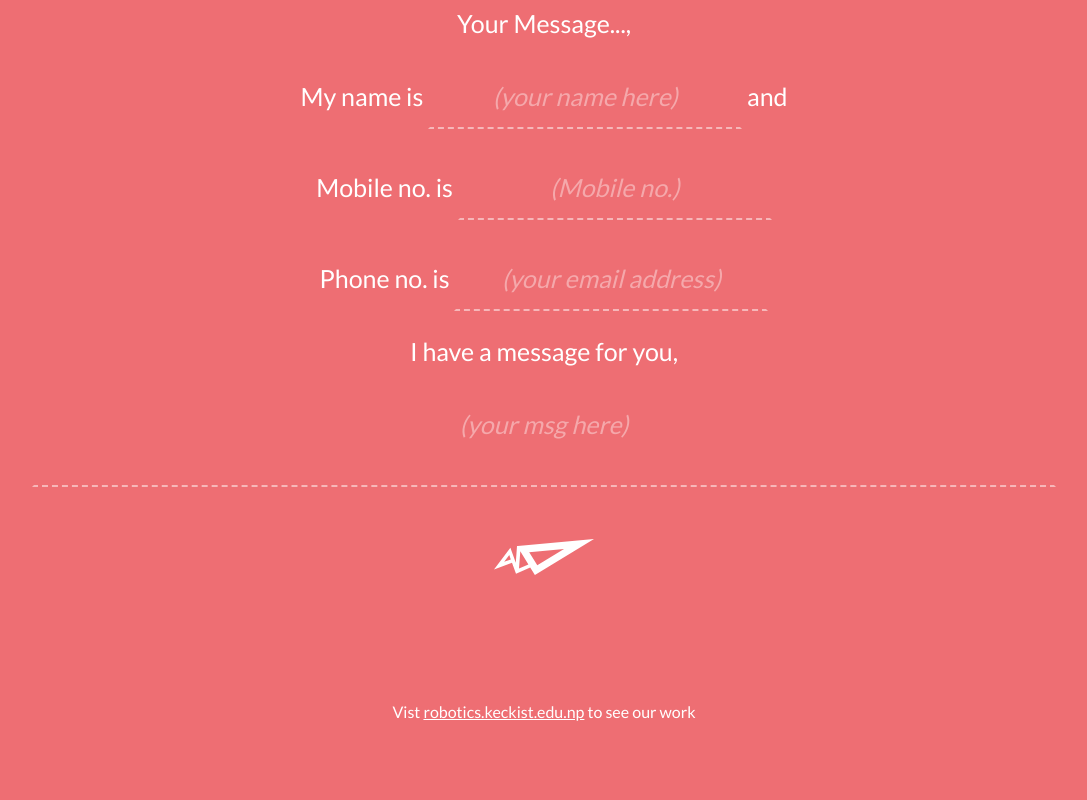
After one commit to unique1o1/SmartSociety, a Django app: page /support in a window 1280 px wide. The commit adds this page. Shown: the whole page, without its empty margins (96-1183 px from the left). Run offline with Django 3.2, Linux system fonts and the light colour scheme.

Commit message:
form added not complete

```diff
--- a/firstapp/admin.py
+++ b/firstapp/admin.py
@@ -2,5 +2,5 @@ from django.contrib import admin
 from .models import item
 # Register your models here.
 class itemadmin(admin.ModelAdmin):
-	list_display=('title', 'amount')
+	list_display=('name', 'email','number', 'message','id')
 admin.site.register(item, itemadmin)
--- a/firstapp/views.py
+++ b/firstapp/views.py
@@ -3,6 +3,9 @@ from django.http import Http404
 import json
 from firstapp.models import item
 from firstapp.ldr import park
+from .forms import support
+from django.http import HttpResponseRedirect
+
 # Create your views here.
 
 def home(request):
@@ -18,6 +21,7 @@ def home(request):
 
 	# data=arduinodata.readline().decode('ascii')
 
+
 	# items=item.objects.all()
 
 	return render(request,'firstapp/home.html')
@@ -29,5 +33,30 @@ def environment(request):
 	return render(request,'firstapp/environment.html')
 def parking(request):
 	# x=[1,2,3,4,5,6]
+	x=[]
 	x= park()
 	return render(request,'firstapp/parking.html',{'x':x})
+def support(request):
+	return render(request, 'firstapp/support.html')
+
+def getmessage(request):
+	if request.method == 'POST':
+		# create a form instance and populate it with data from the request:
+		form = support(request.POST)
+		# check whether it's valid:
+
+		if form.is_valid():
+			info=item(name=form.cleaned_data['your_name'],message=form.cleaned_data['your_message'],number=form.cleaned_data['your_number'],email=form.cleaned_data['your_email'])
+
+			info.save()
+
+		else:
+			form = support()
+		return render(request, 'firstapp/name.html', {'form': form})
+
+         # process the data in form.cleaned_data as required
+            # ...
+            # redirect to a new URL:
+
+
+    # if a GET (or any other method) we'll create a blank form
--- /dev/null
+++ b/fristproject/static/support.css
@@ -0,0 +1,158 @@
+body {
+  font-family: 'Lato', georgia;
+  font-size: 25px;
+  color: rgba(255, 255, 255, 1);
+  background-color: #EE6E73;
+  text-align: center;
+  font-weight: 300;
+  -webkit-font-smoothing: antialiased;
+}
+
+#contact-form {
+  max-width: 90%;
+  margin: 0 auto;
+}
+
+label {
+  font-weight: 400;
+  cursor: pointer;
+}
+
+textarea,
+input {
+  border: none;
+  outline: none;
+  border-radius: 0;
+  text-align: center;
+  background: none;
+  font-weight: 700;
+  font-family: 'Lato', georgia;
+  font-size: 25px;
+  color: rgba(255, 255, 255, 1);
+  max-width: 90%;
+  padding: 1rem;
+  border: 2px dashed rgba(255, 255, 255, 0);
+  box-sizing: border-box;
+  cursor: text;
+}
+
+textarea {
+  text-align: left;
+  /* overflow:hidden; */
+
+  resize: none;
+  width: 90%;
+  border-color: rgba(255, 255, 255, 0)
+}
+
+textarea:focus {
+  background-color: rgba(255, 255, 255, 0.2);
+  border: 2px dashed rgba(255, 255, 255, 1);
+}
+
+textarea:focus:required:valid {
+  border: 2px solid rgba(255, 255, 255, 0);
+  border-bottom: 2px solid rgba(255, 255, 255, 0.2);
+}
+
+textarea:required:valid {
+  border-bottom: 2px solid rgba(255, 255, 255, 0.2);
+}
+
+input {
+  border-bottom: 2px dashed rgba(255, 255, 255, 0.5);
+}
+
+input:required,
+textarea:required {
+  border-bottom: 2px dashed rgba(255, 255, 255, 0.5);
+}
+
+input:focus {
+  border-bottom: 2px dashed rgba(255, 255, 255, 1);
+  background-color: rgba(255, 255, 255, 0.2);
+}
+
+input:required:valid {
+  border-bottom: 2px solid rgba(255, 255, 255, 0.2);
+}
+
+input:required:invalid {
+  color: rgba(255, 255, 255, 0.5);
+}
+
+::-webkit-input-placeholder {
+  text-align: center;
+  color: rgba(255, 255, 255, 0.4);
+  font-style: italic;
+  font-weight: 400;
+}
+
+:-moz-placeholder {
+  /* Firefox 18- */
+
+  text-align: center;
+  color: rgba(255, 255, 255, 0.4);
+  font-style: italic;
+  font-weight: 400;
+}
+
+::-moz-placeholder {
+  /* Firefox 19+ */
+
+  text-align: center;
+  color: rgba(255, 255, 255, 0.4);
+  font-style: italic;
+  font-weight: 400;
+}
+
+:-ms-input-placeholder {
+  text-align: center;
+  color: rgba(255, 255, 255, 0.4);
+  font-style: italic;
+  font-weight: 400;
+}
+
+.expanding {
+  vertical-align: top;
+}
+
+.send-icn {
+  fill: rgba(255, 255, 255, 1)
+}
+
+.send-icn:hover {
+  fill: rgba(0, 0, 0, 1);
+  cursor: pointer;
+}
+
+button {
+  background: none;
+  border: none;
+  outline: none;
+  margin: 2vmax;
+}
+
+button:hover small {
+  opacity: 1;
+}
+
+small {
+  display: block;
+  opacity: 0;
+}
+
+.website {
+  opacity: 1;
+  font-size: 16px;
+  color: white;
+  position: relative;
+  text-align: center;
+  display: block;
+  margin-top: 7%;
+
+}
+
+.website a {
+  color: white;
+}
--- /dev/null
+++ b/fristproject/static/support.js
@@ -0,0 +1,68 @@
+// Auto resize input
+function resizeInput() {
+    $(this).attr('size', $(this).val().length);
+}
+
+$('input[type="text"], input[type="email"]')
+    // event handler
+    .keyup(resizeInput)
+    // resize on page load
+    .each(resizeInput);
+
+
+console.clear();
+// Adapted from georgepapadakis.me/demo/expanding-textarea.html
+(function(){
+
+  var textareas = document.querySelectorAll('.expanding'),
+
+      resize = function(t) {
+        t.style.height = 'auto';
+        t.style.overflow = 'hidden'; // Ensure scrollbar doesn't interfere with the true height of the text.
+        t.style.height = (t.scrollHeight + t.offset ) + 'px';
+        t.style.overflow = '';
+      },
+
+      attachResize = function(t) {
+        if ( t ) {
+          console.log('t.className',t.className);
+          t.offset = !window.opera ? (t.offsetHeight - t.clientHeight) : (t.offsetHeight + parseInt(window.getComputedStyle(t, null).getPropertyValue('border-top-width')));
+
+          resize(t);
+
+          if ( t.addEventListener ) {
+            t.addEventListener('input', function() { resize(t); });
+            t.addEventListener('mouseup', function() { resize(t); }); // set height after user resize
+          }
+
+          t['attachEvent'] && t.attachEvent('onkeyup', function() { resize(t); });
+        }
+      };
+
+  // IE7 support
+  if ( !document.querySelectorAll ) {
+
+    function getElementsByClass(searchClass,node,tag) {
+      var classElements = new Array();
+      node = node || document;
+      tag = tag || '*';
+      var els = node.getElementsByTagName(tag);
+      var elsLen = els.length;
+      var pattern = new RegExp("(^|\\s)"+searchClass+"(\\s|$)");
+      for (i = 0, j = 0; i < elsLen; i++) {
+        if ( pattern.test(els[i].className) ) {
+          classElements[j] = els[i];
+          j++;
+        }
+      }
+      return classElements;
+    }
+
+    textareas = getElementsByClass('expanding');
+  }
+
+  for (var i = 0; i < textareas.length; i++ ) {
+    attachResize(textareas[i]);
+  }
+
+})();
--- /dev/null
+++ b/fristproject/templates/firstapp/name.html
@@ -0,0 +1,5 @@
+<form action='.' method='POST'>
+    {% csrf_token %}
+    {{ form }}
+    <input type="submit" value="Submit" />
+</form>
--- a/fristproject/templates/firstapp/parking.html
+++ b/fristproject/templates/firstapp/parking.html
@@ -5,9 +5,10 @@
 {%block content%}
   <script>
 
-     // var x=JSON.parse('{{x}}');
+     var x=JSON.parse('{{x}}');
+
    		// alert(x[2])
-   	var x='{{x}}'
+   	// var x='{{x}}'
 
    </script>
 <link rel="stylesheet" type="text/css" href="{% static 'parking.css'%}">
--- /dev/null
+++ b/fristproject/templates/firstapp/support.html
@@ -0,0 +1,38 @@
+{% load staticfiles %}
+<link href='http://fonts.googleapis.com/css?family=Lato' rel='stylesheet' type='text/css'>
+<link href='{% static 'support.css'%}' rel='stylesheet' type='text/css'>
+<script type="text/javascript" src="{% static 'support.js'%}"></script>
+<script type="text/javascript" src="{% static 'jquery-3.1.1.slim.min.js'%}"></script>
+<form id="contact-form" action="{% url 'getmessage' %}" method="post">
+  <p>Your Message...,</p>
+  <p>My
+    <label for="your-name">name</label> is
+    <input type="text" name="your_name" id="your-name" minlength="3" placeholder="(your name here)" required> and</p>
+
+  <p>
+    <label for="your-number">Mobile no.</label> is
+    <input type="myfield" maxlength="10" pattern="[9][0-9]{9}" name="your_number" id="number" placeholder="(Mobile no.)" required>
+  </p>
+<p>
+    <label for="number">Phone no.</label> is
+    <input type="email" name="your_email" id="email" placeholder="(your email address)" required>
+  </p>
+
+  <p> I have a
+    <label for="your-message">message</label> for you,</p>
+
+  <p>
+    <textarea name="your_message" id="your-message" placeholder="(your msg here)" class="expanding" required></textarea>
+  </p>
+  <p>
+    <button type="submit">
+      <svg version="1.1" class="send-icn" xmlns="http://www.w3.org/2000/svg" xmlns:xlink="http://www.w3.org/1999/xlink" x="0px" y="0px" width="100px" height="36px" viewBox="0 0 100 36" enable-background="new 0 0 100 36" xml:space="preserve">
+        <path d="M100,0L100,0 M23.8,7.1L100,0L40.9,36l-4.7-7.5L22,34.8l-4-11L0,30.5L16.4,8.7l5.4,15L23,7L23.8,7.1z M16.8,20.4l-1.5-4.3
+	l-5.1,6.7L16.8,20.4z M34.4,25.4l-8.1-13.1L25,29.6L34.4,25.4z M35.2,13.2l8.1,13.1L70,9.9L35.2,13.2z" />
+      </svg>
+      <small>send</small>
+    </button>
+  </p>
+</form>
+
+<small class='website'>Vist <a href='http://robotics.keckist.edu.np' target='_blank'>robotics.keckist.edu.np</a> to see our work</small>
--- a/fristproject/templates/firstapp/widget.html
+++ b/fristproject/templates/firstapp/widget.html
@@ -18,8 +18,8 @@
 <li><a href="mailto:admin@nreports.com">
 <i class="fa fa-envelope my-float"></i>
 </a></li>
-<li><a href="https://twitter.com/search?q=%23tonepalreports" target="_blank">
-<i class="fa fa-twitter my-float"></i>
+<li><a href="{% url 'support' %}" target="_blank">
+<i class="fa fa-question my-float"></i>
 </a></li>
 </ul>
 </span>
--- a/fristproject/urls.py
+++ b/fristproject/urls.py
@@ -35,6 +35,9 @@ urlpatterns = [
     url(r'^homestatus$', views.homestatus, name='homestatus'),
     url(r'^environment$', views.environment, name='environment'),
     #url(r'^$', views.index, name='index'),
+    url(r'^support$', views.support, name='support'),
+    url(r'^form-process$', views.getmessage, name='getmessage'),
 
     url(r'^admin/', admin.site.urls)
+
 ]
```
Also changed, not shown: firstapp/forms.py (added, +7 -0 lines), firstapp/ldr.py (+31 -14 lines), firstapp/models.py (+14 -8 lines), firstapp/untitled.py (added, +16 -0 lines), fristproject/static/_main.css (added, +96 -0 lines), fristproject/static/main.js (+40 -4 lines), db.sqlite3, firstapp/migrations/0003_auto_20170201_1750.py (added), fristproject/static/profile.jpg (added).
